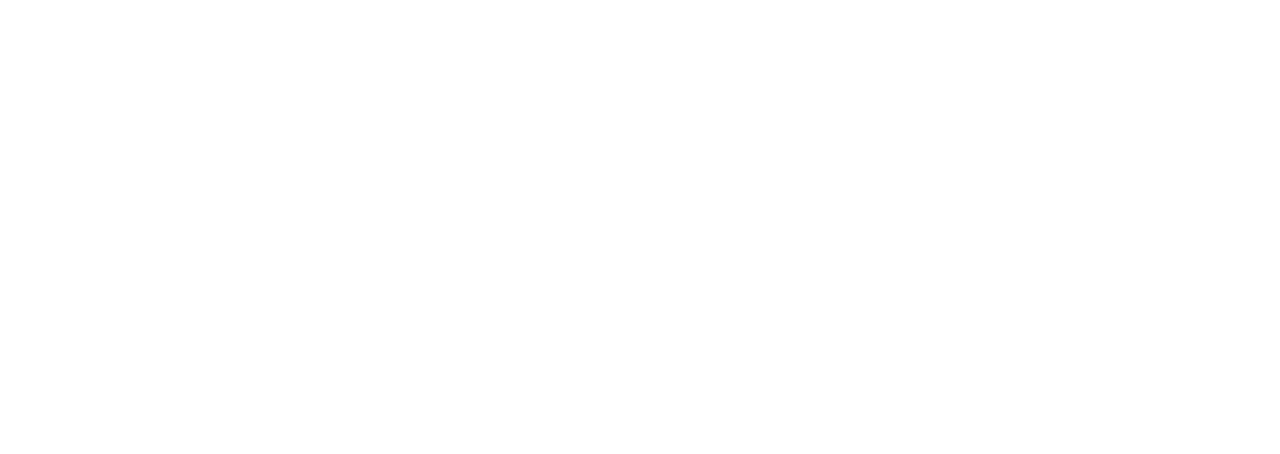
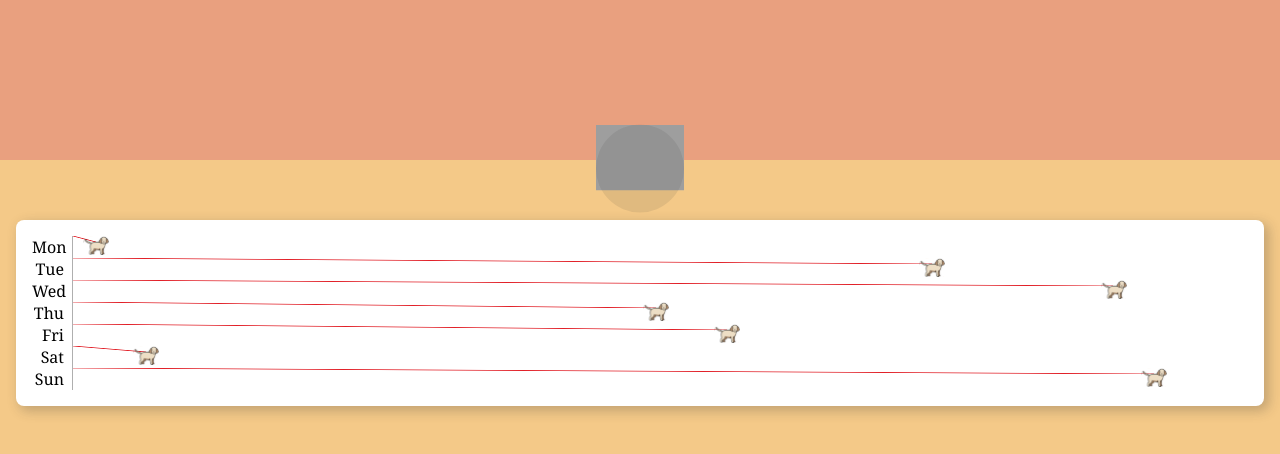
Before and after one commit to 21mdr1/dog-app, a React (Create React App) app: page /user in a window 1280 px wide. Before the commit this address had no page. Shown: the top 454 px of the page. Built offline with nearby package versions, Linux system fonts and the light colour scheme; grey boxes are pictures that could not be loaded; the HTML template or start-up script is replaced by a standard one.

Commit message:
Create and style steps graph

```diff
--- a/src/App.js
+++ b/src/App.js
@@ -12,7 +12,7 @@ function App() {
       <Routes>
         <Route path='/' element={<Home />} />
         <Route path='/walk' element={<Walk />} />
-        <Route path='/user/:id' element={<User />} />
+        <Route path='/user' element={<User />} />
         <Route path='/login' element={<Login />} />
         <Route path='/register' element={<Register />} />
       </Routes>
--- a/src/components/BottomNav/BottomNav.js
+++ b/src/components/BottomNav/BottomNav.js
@@ -6,9 +6,6 @@ import './BottomNav.scss';
 
 function BottomNav({ page, clickHandler}) {
     let mainImage;
-
-    function walkClickHandler(event) {
-    }
 
     switch(page) {
         case 'home':
--- a/src/components/TopNav/TopNav.scss
+++ b/src/components/TopNav/TopNav.scss
@@ -7,19 +7,5 @@
 }
 
 .avatar {
-    width: $avatar-size;
-
-    &__container {
-        position: relative;
-    }
-
-    &__mask {
-        position: absolute;
-        top: 0;
-        left: 0;
-        border-radius: 50%;
-        background-color: $light-mask;
-        width: $avatar-size;
-        height: $avatar-size;
-    }
+    @include avatar;
 }
--- a/src/pages/User/User.js
+++ b/src/pages/User/User.js
@@ -1,7 +1,57 @@
+import barLeash from '../../assets/static-images/graph-leash.svg';
 import './User.scss';
 
 function User() {
 
+    let avatar='https://api.multiavatar.com/maria.svg';
+    let dataObj = {dates: [], values: []};
+    let dataArr = [];
+
+    const formatter = new Intl.DateTimeFormat('en-US', {weekday: 'short'});
+
+    for (let i=0; i<7; i++) {
+        let d = new Date();
+        d.setDate(d.getDate() - i);
+        dataObj.dates.push(d);
+        let steps = Math.floor(Math.random() * 10000);
+        dataObj.values.push(steps);
+        dataArr.push({date: d, steps: steps});
+    }
+
+
+
+    return (
+        <div className="page page--user">
+            <header className="header">
+                <div className="user-avatar__container">
+                    <img src={avatar} alt="user avatar" className="user-avatar" />
+                    <div className="user-avatar__mask"></div>
+                </div>
+            </header>
+            <main className="main-user">
+                <div className="graph__container">
+                    <table className="graph">
+                        <tbody className='graph__body'>
+                            {dataArr.map((day) => {
+                                let length = (day.steps/10000)*100;
+                                return (
+                                    <tr className='graph__row'key={day.date}>
+                                        <th className='graph__day'>{formatter.format(day.date)}</th>
+                                        <td className="graph__right-side">
+                                            <span
+                                                style={{'width': `${length}%`}}
+                                                className={`graph__bar graph__bar--${length}`}
+                                            >{day.steps}</span>
+                                        </td>
+                                    </tr>
+                                );
+                            })}
+                        </tbody>
+                    </table>
+                </div>
+            </main>
+        </div>
+    );
 }
 
 export default User;
--- a/src/pages/User/User.scss
+++ b/src/pages/User/User.scss
@@ -0,0 +1,97 @@
+@use '../../styles/partials/variables' as *;
+@use '../../styles/partials/mixins' as *;
+
+.page {
+    &--user {
+        background-color: $light-orange;
+    }
+}
+
+.header {
+    height: 20%;
+    background-color: $dark-orange;
+    position: relative;
+    margin-bottom: 2.75rem;
+}
+
+
+.user-avatar {
+    @include avatar;
+    width: 5.5rem;
+
+    &__mask {
+        width: 5.5rem;
+        height: 5.5rem;
+    }
+
+    &__container {
+        position: absolute;
+        transform: translate(-50%, -50%);
+        top: 100%;
+        left: 50%;
+    }
+}
+
+.main-user {
+    padding: $mobile-spacing;
+    @include flex(center, center, 0, 1rem);
+    flex-direction: column;
+}
+
+.graph {
+    width: 100%;
+    border-collapse: collapse;
+
+    &__container {
+        padding: $mobile-spacing;
+        background-color: white;
+        border-radius: $border-radius;
+        box-shadow: $shadow;
+        width: 100%;
+    }
+
+    &__body {
+        @include flex;
+        flex-direction: column-reverse;
+    }
+
+    &__row {
+        width: 100%;
+        @include flex(initial, initial, 0.5rem);
+    }
+
+    &__day {
+        font-weight: 400;
+        width: 2rem;
+        text-align: right;
+        flex-shrink: 0;
+    }
+
+    &__right-side {
+        border-left: 1px solid $silver;
+        flex-grow: 1;
+    }
+
+    &__bar {
+        background: linear-gradient(to top right,
+            white 0%,
+            white calc(50% - 0.8px),
+            #E11F27 50%,
+            white calc(50% + 0.8px),
+            white 100%,
+        );
+        color: transparent;
+        display: inline-block;
+        position: relative;
+        height: 0.35rem;
+
+        &::after {
+            content: url('../../assets/static-images/graph-dog.svg');
+            width: 2rem;
+            height: 1rem;
+            position: absolute;
+            right: -1.2rem;
+            top: 0;
+        }
+    }
+}
--- a/src/styles/partials/_global.scss
+++ b/src/styles/partials/_global.scss
@@ -23,10 +23,6 @@ ul, ol {
     list-style: none;
 }
 
-div {
-    line-height: 0;
-}
-
 button {
     border: none;
 }
--- a/src/styles/partials/_mixins.scss
+++ b/src/styles/partials/_mixins.scss
@@ -20,3 +20,22 @@
     row-gap: $row-gap;
     flex-wrap: $flex-wrap;
 }
+
+@mixin avatar {
+    width: $avatar-size;
+
+    &__container {
+        position: relative;
+    }
+
+    &__mask {
+        position: absolute;
+        top: 0;
+        left: 0;
+        border-radius: 50%;
+        background-color: $light-mask;
+        width: $avatar-size;
+        height: $avatar-size;
+        line-height: 0;
+    }
+}
```
Also changed, not shown: src/assets/static-images/graph-dog.svg (added), src/assets/static-images/graph-leash.svg (added).
